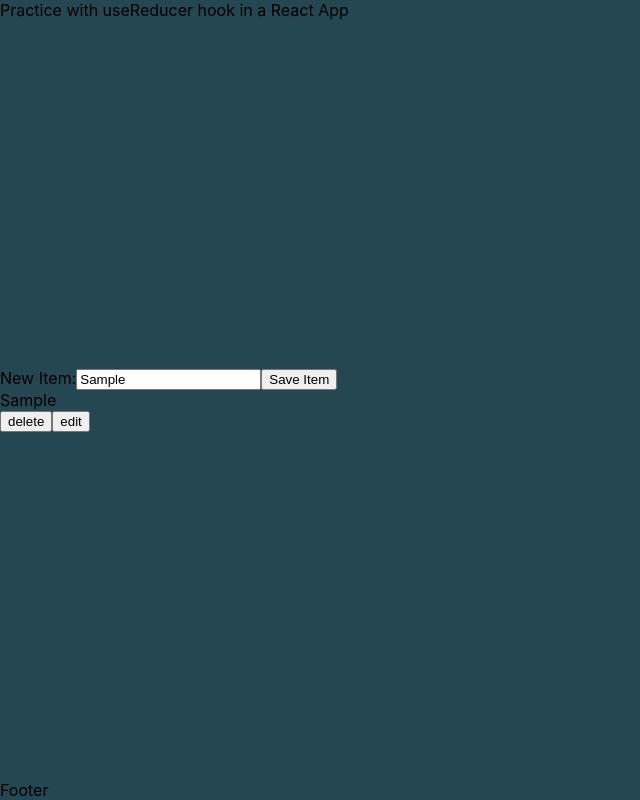
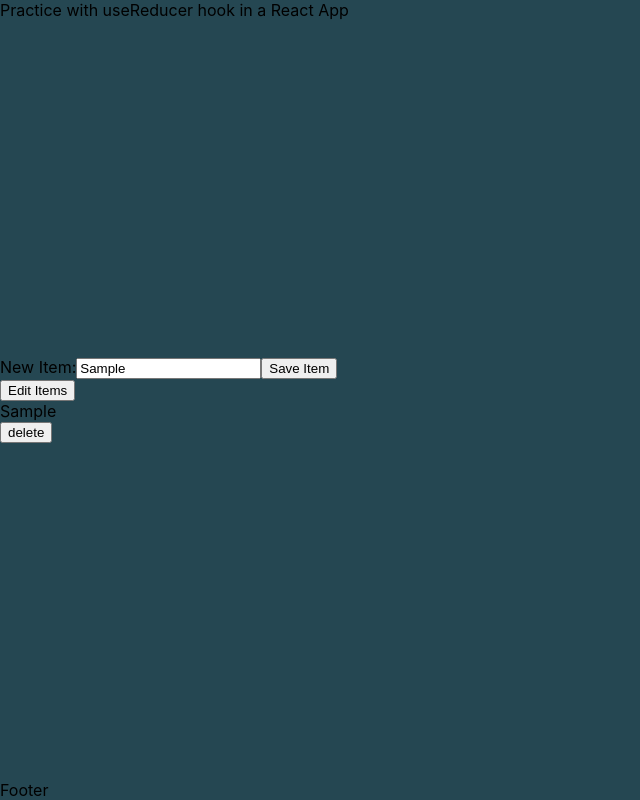
Before and after one commit to forestheims/use-reducer-action, a React (Create React App) app: page / in a window 1280 px wide. Both pictures are taken after typing "Sample" into the empty fields and a click on the button "Save Item". Shown: the whole page, without its empty margins (0-640 px from the left). Built offline with nearby package versions, Linux system fonts and the light colour scheme.

Commit message:
edit item now functions, though not ideal UX

```diff
--- a/src/components/ItemsList/ItemsList.jsx
+++ b/src/components/ItemsList/ItemsList.jsx
@@ -1,14 +1,30 @@
-import React from "react";
+import React, { useState } from "react";
 
 export default function ItemsList({ items, deleteItem, editItem }) {
+  const [newText, setNewText] = useState("");
+  const [edit, setEdit] = useState(false);
+
   console.log(items);
   return (
     <div className="items-list">
+      <button onClick={() => setEdit(!edit)}>Edit Items</button>
       {items.map((item) => (
         <div key={item.id}>
           <div>{item.text}</div>
           <button onClick={() => deleteItem(item.id)}>delete</button>
-          <button onClick={() => editItem(item)}>edit</button>
+
+          {edit && (
+            <>
+              <input
+                type="text"
+                value={newText}
+                onChange={(e) => setNewText(e.target.value)}
+              />
+              <button onClick={() => editItem({ id: item.id, text: newText })}>
+                save
+              </button>
+            </>
+          )}
         </div>
       ))}
     </div>
--- a/src/views/Home.jsx
+++ b/src/views/Home.jsx
@@ -10,12 +10,8 @@ export default function Home() {
       case "delete":
         return items.filter((item) => item.id !== payload);
       case "edit":
-        const newItems = items.map((item) => {
-          if (item.id !== payload.id) {
-            return item;
-          }
-        });
-        return [...newItems, { id: payload.id }];
+        const newItems = items.filter((item) => item.id !== payload.id);
+        return [...newItems, { id: payload.id, text: payload.text }];
       default:
         throw new Error("reducer does not have a type case for that action");
     }
```
